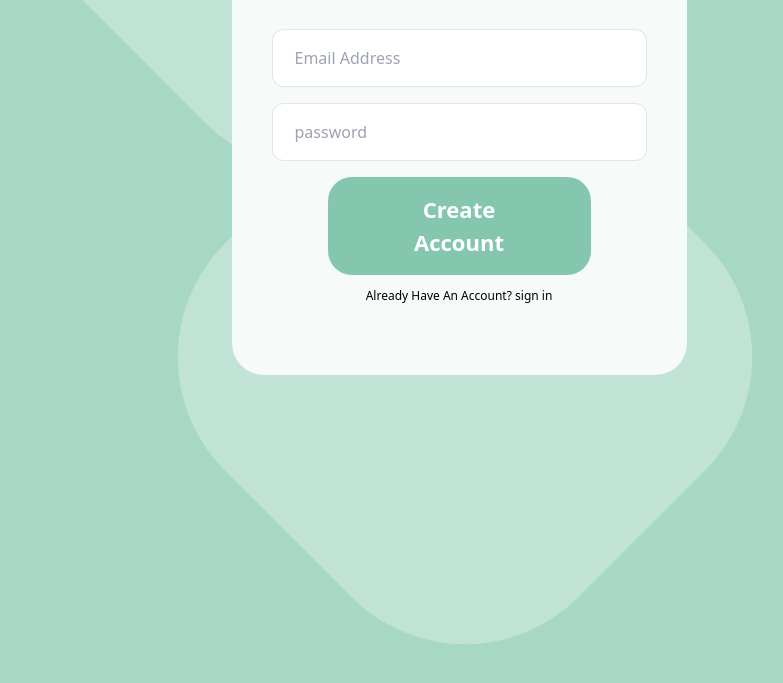
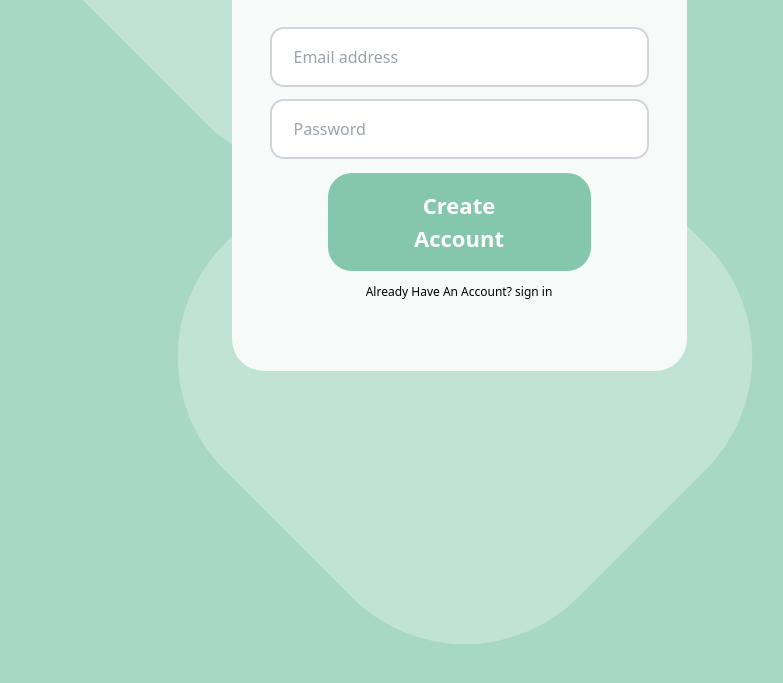
Before and after one commit to JeonSuna/tailwindcss-pratice-form, a website: page src/index.html in a window 1280 px wide. Shown: the part 223-906 px from the top of the page, without its empty margins (181-964 px from the left). Drawn offline with Linux system fonts and the light colour scheme.

Commit message:
피드백 수정사항 모두 반영, 이메일 경고메세지 추가

```diff
--- a/src/index.html
+++ b/src/index.html
@@ -28,14 +28,18 @@
         <!--현재는 피그마 기준 폼이 단순하기 때문에+ fieldset을 추가하지 않고 마크업 구조를 단순하게함-->
         <!--대신 legend가 사용되지 않으므로 접근성을 높이기 위해 form에 aria속성 사용-->
         <form action="#" aria-label="Form Account">
-               <div class="mb-4">
+               <div class=" relative mb-4">
                 <!--공통내용@layer로 처리-->
-                    <label class="" for="e-mail"><input class="inputCss" type="email"
-                            placeholder="Email Address" required><span class="sr-only">enter your email</span></label>
+                <!--input-type:email은 내장된 유효성 검사기능을 가지고 있기 때문에preer:invalid시에 유효성 검사 자동 판단 가능하다-->
+                   <label for="email" class="sr-only">Enter your email</label>
+                   <input  id="email" type="email" class="inputCss ring-2 ring-gray-300 focus:outline-none focus:ring-2 focus:ring-green peer" placeholder="Email address">
+                   <!--required속성이 있으면 preer가 처음부터 invalid이기 때문에 opacity-0이 적용되지 않는다.-->
+                   <p class="absolute opacity-0 peer-invalid:opacity-100 transition delay-300 duration-500  ring-2 right-0 -top-7 bg-Box rounded-xl px-2">please provide a vaild email</p>
                 </div>
                 <div class="mb-4">
-                    <label for="password"><input class="inputCss" type="password"
-                            placeholder="password" required><span class="sr-only">enter your email</span></label>
+                    <label class="sr-only" for="password">Enter your password</label>
+                    <!--focus:outline-none으로 기본 적용되었던 focus를 제거해줌-->
+                    <input class="inputCss ring-2 ring-gray-300 focus:outline-none focus:ring-2 focus:ring-green" type="password" name="" id="password" placeholder="Password">
                 </div>
             <button class="text-white bg-green text-[22px] font-bold px-12 py-4 rounded-3xl mx-14 mb-3"
                 type="submit">Create Account</button>
--- a/src/styles/input.css
+++ b/src/styles/input.css
@@ -3,7 +3,6 @@
 @tailwind utilities;
 @layer utilities{
     .inputCss{
-        border: 1px solid rgba(0,0,0,0.1);
         border-radius: 12px;
         padding: 16px 0px 16px 22px;
         width:100%;
```
Also changed, not shown: Readme.md, src/styles/output.css.
